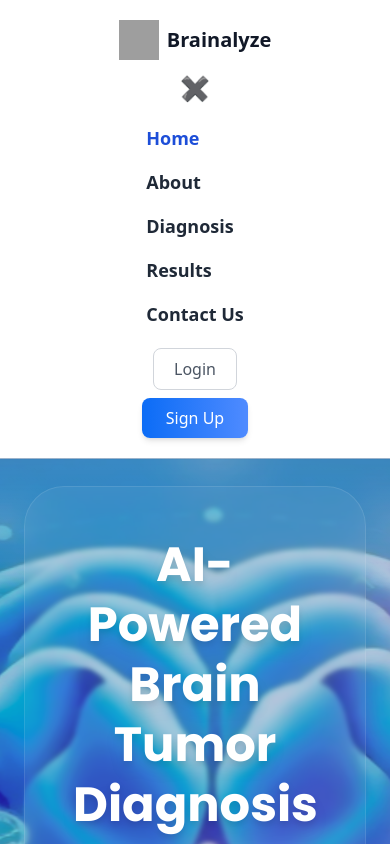
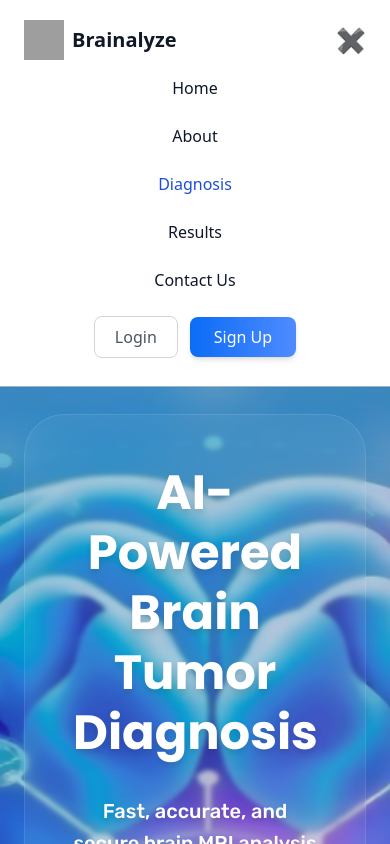
Before and after one commit to daishaaban1010/Brainalyze3, a React (Create React App) app: page / in a window 390 px wide. Both pictures are taken after a click on the button "Toggle menu". Shown: the top 844 px of the page. Built offline with nearby package versions, Linux system fonts and the light colour scheme; grey boxes are pictures that could not be loaded.

Commit message:
update home and result responsive

```diff
--- a/src/pages/home.jsx
+++ b/src/pages/home.jsx
@@ -15,9 +15,8 @@ const Home = () => {
 
       {/* NAVBAR (ثابت) */}
       <nav className="bg-white shadow-sm py-5 sticky top-0 z-50 transition-all duration-300">
-        <div className="container mx-auto flex flex-col md:flex-row justify-between items-center px-6 space-y-3 md:space-y-0">
+        <div className="container mx-auto flex items-center justify-between px-6">
 
-          {/* Logo */}
           <div className="flex items-center gap-2">
             <img
               src="/images/logo brain toumer 1.svg"
@@ -27,56 +26,69 @@ const Home = () => {
             <h1 className="text-xl font-bold text-gray-900">Brainalyze</h1>
           </div>
 
-          {/* Hamburger Button للموبايل */}
+          {/* Centered links on desktop */}
+          <ul className="hidden md:flex space-x-10 text-gray-800 font-semibold text-lg mx-auto">
+            <li>
+              <Link to="/" className="text-blue-700">Home</Link>
+            </li>
+            <li>
+              <Link to="/about" className="hover:text-blue-700">About</Link>
+            </li>
+            <li>
+              <Link to="/diagnosis" className="hover:text-blue-700">Diagnosis</Link>
+            </li>
+            <li>
+              <Link to="/results" className="hover:text-blue-700">Results</Link>
+            </li>
+            <li>
+              <Link to="/contact" className="hover:text-blue-700">Contact Us</Link>
+            </li>
+          </ul>
+
+          <div className="flex items-center">
+            {/* Hamburger for mobile */}
             <div className="md:hidden">
               <button
                 onClick={() => setIsOpen(!isOpen)}
                 className="text-gray-800 focus:outline-none text-2xl"
+                aria-label="Toggle menu"
               >
                 {isOpen ? "✖" : "☰"}
               </button>
             </div>
 
-          {/* Links */}
-          <ul
-            className={`flex flex-col md:flex-row md:space-x-10 text-gray-800 font-semibold text-lg transition-all duration-300 ${
-              isOpen ? "block" : "hidden"
-            } md:flex`}
-          >
+            {/* Desktop auth buttons (right side) */}
+            <div className="hidden md:flex items-center md:space-x-4 ml-6">
+              <Link to="/login" className="px-5 py-2 text-gray-600 border border-gray-300 rounded-lg hover:bg-gray-50 transition font-medium">Login</Link>
+              <Link to="/signup" className="px-6 py-2 text-white bg-gradient-to-r from-[#0B6CF6] to-[#4F8BFF] rounded-lg hover:opacity-90 transition font-medium shadow-md">Sign Up</Link>
+            </div>
+          </div>
+        </div>
+
+        {/* Mobile menu (below navbar) */}
+        <ul className={`md:hidden flex flex-col items-center bg-white w-full space-y-2 mt-2 transition-all duration-300 ${isOpen ? 'block' : 'hidden'}`}>
           <li>
-              <Link to="/" className="text-blue-700 block py-2 md:py-0">Home</Link>
+            <Link to="/" className="hover:text-blue-700 py-2 block">Home</Link>
           </li>
           <li>
-              <Link to="/about" className="hover:text-blue-700 block py-2 md:py-0">About</Link>
+            <Link to="/about" className="hover:text-blue-700 py-2 block">About</Link>
           </li>
           <li>
-              <Link to="/diagnosis" className="hover:text-blue-700 block py-2 md:py-0">Diagnosis</Link>
+            <Link to="/diagnosis" className="text-blue-700 py-2 block">Diagnosis</Link>
           </li>
           <li>
-              <Link to="/results" className="hover:text-blue-700 block py-2 md:py-0">Results</Link>
+            <Link to="/results" className="hover:text-blue-700 py-2 block">Results</Link>
           </li>
           <li>
-              <Link to="/contact" className="hover:text-blue-700 block py-2 md:py-0">Contact Us</Link>
+            <Link to="/contact" className="hover:text-blue-700 py-2 block">Contact Us</Link>
+          </li>
+          <li className="w-full">
+            <div className="w-full flex justify-center items-center gap-3 px-2 py-2">
+              <Link to="/login" className="px-5 py-2 text-gray-600 border border-gray-300 rounded-lg hover:bg-gray-50 transition font-medium">Login</Link>
+              <Link to="/signup" className="px-6 py-2 text-white bg-gradient-to-r from-[#0B6CF6] to-[#4F8BFF] rounded-lg hover:opacity-90 transition font-medium shadow-md">Sign Up</Link>
+            </div>
           </li>
         </ul>
-
-          {/* Login / Sign Up */}
-          <div className="flex flex-col md:flex-row items-center md:space-x-4 mt-2 md:mt-0">
-            <Link
-              to="/login"
-              className="px-5 py-2 text-gray-600 border border-gray-300 rounded-lg hover:bg-gray-50 transition font-medium mb-2 md:mb-0"
-            >
-              Login
-            </Link>
-            <Link
-              to="/signup"
-              className="px-6 py-2 text-white bg-gradient-to-r from-[#0B6CF6] to-[#4F8BFF] rounded-lg hover:opacity-90 transition font-medium shadow-md"
-            >
-              Sign Up
-            </Link>
-          </div>
-
-        </div>
       </nav>
 
 
--- a/src/pages/results.jsx
+++ b/src/pages/results.jsx
@@ -53,22 +53,22 @@ export default function Results() {
     <div className="bg-[#F8FAFC] min-h-screen text-gray-900 flex flex-col">
 
       {/* TEMP BUTTONS TO PREVIEW RESULTS */}
-      <div className="flex gap-3 p-4 bg-gray-100 border mb-5">
+      <div className="flex flex-col md:flex-row gap-3 p-4 bg-gray-100 border mb-5">
         <button
           onClick={() => setStatus("no_tumor")}
-          className="px-4 py-2 bg-green-600 text-white rounded"
+          className="w-full sm:w-auto px-4 py-2 bg-green-600 text-white rounded"
         >
           Show NO TUMOR
         </button>
         <button
           onClick={() => setStatus("tumor")}
-          className="px-4 py-2 bg-yellow-600 text-white rounded"
+          className="w-full sm:w-auto px-4 py-2 bg-yellow-600 text-white rounded"
         >
           Show TUMOR
         </button>
         <button
           onClick={() => setStatus("failed")}
-          className="px-4 py-2 bg-red-600 text-white rounded"
+          className="w-full sm:w-auto px-4 py-2 bg-red-600 text-white rounded"
         >
           Show FAILED
         </button>
@@ -119,7 +119,7 @@ export default function Results() {
       <main className="flex-grow container mx-auto px-6 py-8">
    {/* NO TUMOR SECTION - FINAL REFINED LAYOUT */}
 {status === "no_tumor" && (
-  <div className="max-w-7xl mx-auto px-12 xl:px-20 py-14 bg-[#f8fafc] min-h-screen font-['Rubik']">
+  <div className="max-w-7xl mx-auto px-6 md:px-12 xl:px-20 py-10 md:py-14 bg-[#f8fafc] min-h-screen font-['Rubik']">
 
     {/* Header */}
     <div className="mb-12">
@@ -131,7 +131,7 @@ export default function Results() {
     <div className="grid lg:grid-cols-12 gap-8 mb-8 items-stretch">
 
       {/* كارت المريض (شمال) - 4 أعمدة */}
-      <div className="lg:col-span-4 bg-white p-8 rounded-xl border border-gray-200 shadow-sm flex flex-col justify-center h-full">
+      <div className="lg:col-span-4 bg-white p-8 rounded-xl border border-gray-200 shadow-sm flex flex-col justify-center h-full w-full max-w-md lg:max-w-none mx-auto lg:mx-0">
         <h2 className="text-base font-semibold text-gray-800 mb-6">Patient Information</h2>
         <div className="space-y-4 text-sm text-gray-600">
           <div className="flex justify-between"><span>Name:</span><span className="font-medium text-gray-900">{resultData?.patient?.name}</span></div>
@@ -142,7 +142,7 @@ export default function Results() {
       </div>
 
       {/* كارت النتيجة/التشخيص (يمين) - 8 أعمدة */}
-      <div className="lg:col-span-8 bg-white p-10 rounded-xl border border-gray-200 shadow-sm relative text-center flex flex-col justify-center h-full">
+      <div className="lg:col-span-8 bg-white p-10 rounded-xl border border-gray-200 shadow-sm relative text-center flex flex-col justify-center h-full w-full max-w-2xl lg:max-w-none mx-auto lg:mx-0">
         <span className="absolute top-6 right-6 bg-green-100 text-green-700 text-xs px-3 py-1 rounded-full font-medium">Scan Complete</span>
         <div className="w-20 h-20 bg-green-100 rounded-full flex items-center justify-center mx-auto mb-6">
           <svg width="32" height="32" viewBox="0 0 24 24" fill="none">
@@ -161,7 +161,7 @@ export default function Results() {
     <div className="grid lg:grid-cols-12 gap-8 items-stretch">
 
       {/* كارت النسبة والـ Metrics (شمال) - 4 أعمدة */}
-      <div className="lg:col-span-4 bg-white p-8 rounded-xl border border-gray-200 shadow-sm flex flex-col justify-between min-h-[450px]">
+      <div className="lg:col-span-4 bg-white p-8 rounded-xl border border-gray-200 shadow-sm flex flex-col justify-between min-h-[450px] w-full max-w-md lg:max-w-none mx-auto lg:mx-0">
         <h2 className="text-lg font-semibold text-gray-900 mb-6">Detection Probability</h2>
         <div className="text-center mb-8">
           <p className="text-6xl font-bold text-green-600 leading-tight">{resultData?.detectionProbability}%</p>
@@ -188,7 +188,7 @@ export default function Results() {
       </div>
 
       {/* كارت الدكتور (يمين) - 8 أعمدة */}
-      <div className="lg:col-span-8 bg-white p-8 rounded-xl border border-gray-200 shadow-sm flex flex-col h-full min-h-[450px]">
+      <div className="lg:col-span-8 bg-white p-8 rounded-xl border border-gray-200 shadow-sm flex flex-col h-full min-h-[450px] w-full max-w-2xl lg:max-w-none mx-auto lg:mx-0">
         <h2 className="text-base font-semibold text-gray-800 mb-6">Doctor's Clinical Validation</h2>
         <textarea
           value={clinicalNotes}
@@ -196,9 +196,9 @@ export default function Results() {
           className="w-full flex-grow border border-gray-200 rounded-lg p-4 text-sm focus:ring-2 focus:ring-blue-500 outline-none resize-none font-normal"
           placeholder="Enter clinical observations..."
         />
-        <div className="flex justify-end gap-4 mt-8">
-          <button className="px-6 py-2.5 border border-blue-600 text-blue-600 rounded-lg text-sm font-medium hover:bg-blue-50 transition-colors">Export as PDF</button>
-          <button className="px-6 py-2.5 bg-blue-600 text-white rounded-lg text-sm font-medium hover:bg-blue-700 shadow-md transition-all">Save & Finalize Report</button>
+        <div className="flex flex-col sm:flex-row justify-center sm:justify-end gap-4 mt-6 w-full">
+          <button className="w-full sm:w-auto px-6 py-2.5 border border-blue-600 text-blue-600 rounded-lg text-sm font-medium hover:bg-blue-50 transition-colors">Export as PDF</button>
+          <button className="w-full sm:w-auto px-6 py-2.5 bg-blue-600 text-white rounded-lg text-sm font-medium hover:bg-blue-700 shadow-md transition-all">Save & Finalize Report</button>
         </div>
       </div>
     </div>
@@ -206,7 +206,7 @@ export default function Results() {
 )}
        {/* TUMOR SECTION - RESTORED LAYOUT WITH REFINED FONTS */}
 {status === "tumor" && (
-  <div className="max-w-7xl mx-auto px-12 xl:px-20 py-14 bg-[#f8fafc] min-h-screen font-['Rubik']">
+  <div className="max-w-7xl mx-auto px-6 md:px-12 xl:px-20 py-10 md:py-14 bg-[#f8fafc] min-h-screen font-['Rubik']">
 
     {/* 1. Header Section */}
     <div className="mb-12">
@@ -284,7 +284,7 @@ export default function Results() {
       </div>
 
       {/* العمود الأيمن: كارت الدكتور */}
-      <div className="lg:col-span-2 bg-white p-8 rounded-xl border border-gray-200 shadow-sm flex flex-col min-h-[450px]">
+      <div className="lg:col-span-2 bg-white p-8 rounded-xl border border-gray-200 shadow-sm flex flex-col min-h-[450px] w-full lg:mx-0">
         <h2 className="text-base font-semibold text-gray-800 mb-6">Doctor's Clinical Validation</h2>
         <textarea
           className="w-full flex-grow border border-gray-200 rounded-lg p-4 text-sm bg-[#fafafa] outline-none resize-none text-gray-600 font-normal focus:bg-white focus:ring-2 focus:ring-blue-500"
@@ -292,11 +292,11 @@ export default function Results() {
           value={clinicalNotes}
           onChange={(e) => setClinicalNotes(e.target.value)}
         />
-        <div className="flex justify-end gap-4 mt-8">
-          <button className="px-6 py-2.5 border border-blue-600 text-blue-600 rounded-lg text-sm font-medium hover:bg-blue-50">
+        <div className="flex flex-col sm:flex-row justify-center sm:justify-end gap-4 mt-6 w-full">
+          <button className="w-full sm:w-auto px-6 py-2.5 border border-blue-600 text-blue-600 rounded-lg text-sm font-medium hover:bg-blue-50">
             Export as PDF
           </button>
-          <button className="px-6 py-2.5 bg-blue-600 text-white rounded-lg text-sm font-medium hover:bg-blue-700 shadow-md">
+          <button className="w-full sm:w-auto px-6 py-2.5 bg-blue-600 text-white rounded-lg text-sm font-medium hover:bg-blue-700 shadow-md">
             Save & Finalize Report
           </button>
         </div>
```
Lines whose indentation alone changed are shown as unchanged.
